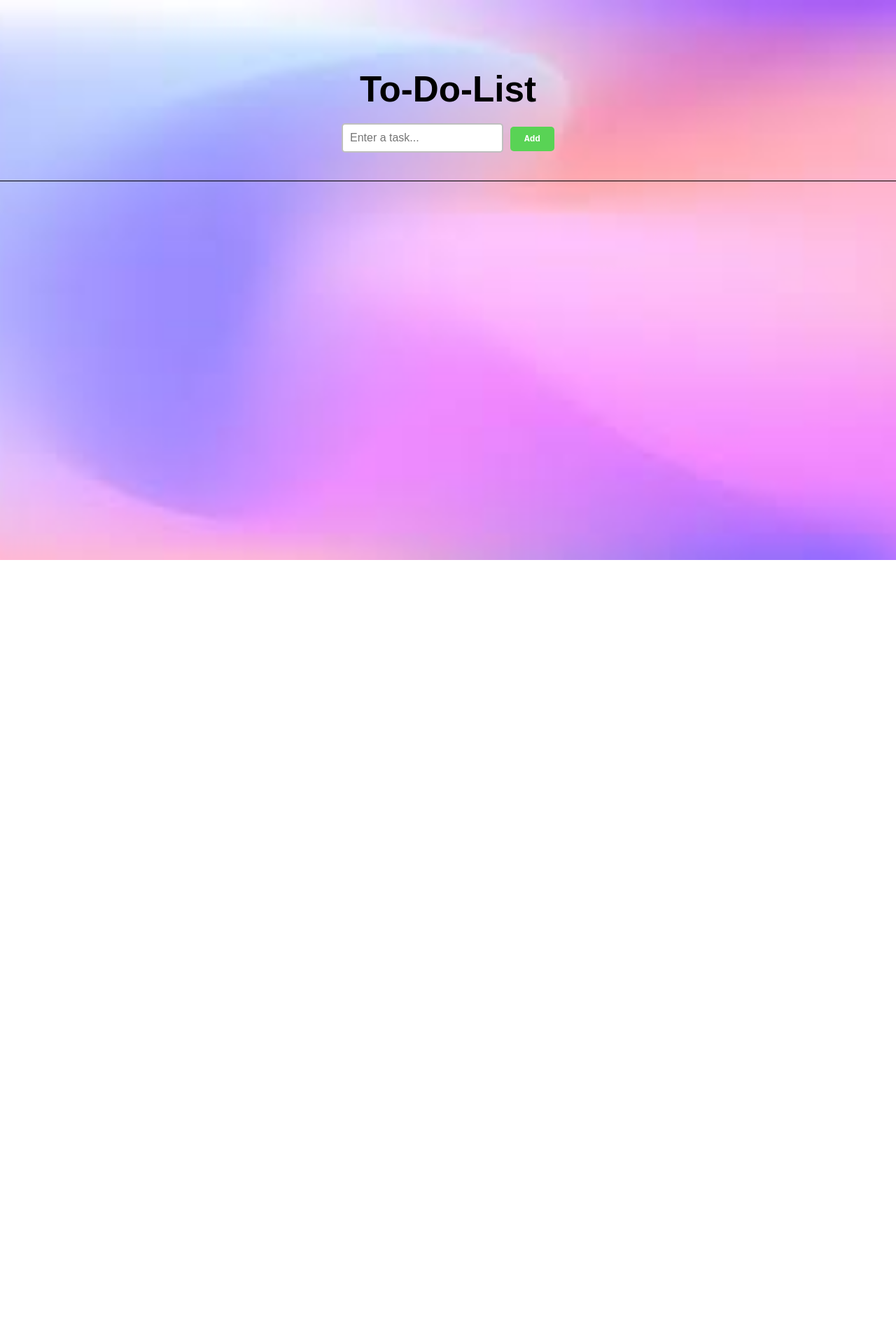
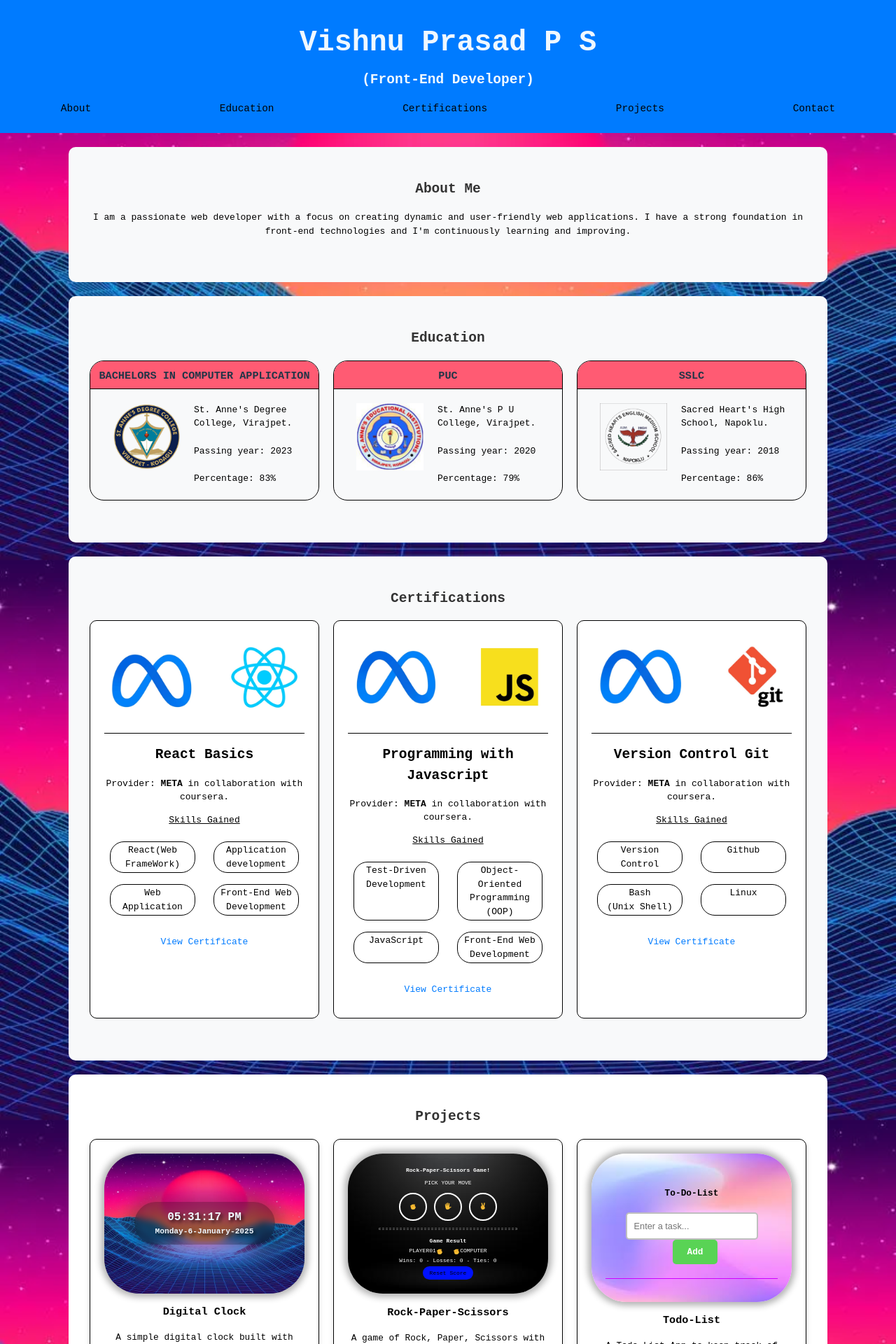
Before and after one commit to vish-prsd/portfolio-website, a React (Vite) app: page /portfolio-website/todo-list in a window 1280 px wide. Shown: the top 1920 px of the page at 70% size. Before the commit the page ends 800 px from the top, so only its background shows below. Built offline with nearby package versions, Linux system fonts and the light colour scheme.

Commit message:
changed BrowserRouter to HashRouter

```diff
--- a/package.json
+++ b/package.json
@@ -15,6 +15,8 @@
     "@emailjs/browser": "^4.4.1",
     "react": "^18.3.1",
     "react-dom": "^18.3.1",
+    "react-router-dom": "^7.1.5",
+    "react-router-hash-link": "^2.4.3",
     "styled-components": "^6.1.14"
   },
   "devDependencies": {
--- a/src/App.jsx
+++ b/src/App.jsx
@@ -1,43 +1,49 @@
-import React from "react";
-import {BrowserRouter as Router, Routes, Route} from "react-router-dom";
+import React, { useEffect } from "react";
+import { HashRouter as Router, Routes, Route, useLocation } from "react-router-dom";
+import { HashLink as Link } from "react-router-hash-link";
 
 import About from "./components/About";
 import Projects from "./components/Projects";
 import Contact from "./components/Contact";
 import Header from "./components/Header";
-import Certifications from "./components/Certifications.jsx";
-import Education from "./components/Education.jsx";
+import Certifications from "./components/Certifications";
+import Education from "./components/Education";
 
-import DigitalClock from "./components/projectComponents/DigitalClock.jsx";
-import RockPaperScissors from "./components/projectComponents/RockPaperScissors.jsx"
-import TodoList from "./components/projectComponents/TodoList.jsx";
-import StopWatch from "./components/projectComponents/Stop-Watch.jsx";
-import CoinFlipGame from "./components/projectComponents/CoinFlip.jsx";
+import DigitalClock from "./components/projectComponents/DigitalClock";
+import RockPaperScissors from "./components/projectComponents/RockPaperScissors";
+import TodoList from "./components/projectComponents/TodoList";
+import StopWatch from "./components/projectComponents/Stop-Watch";
+import CoinFlipGame from "./components/projectComponents/CoinFlip";
+
+function DebugRouter() {
+  const location = useLocation();
+  useEffect(() => {
+    console.log("Navigated to:", location.pathname);
+  }, [location]);
+  return null;
+}
 
 function App() {
   return (
-    <Router basename="portfolio-website">
-      <div className="app">
-
+    <Router>
+      <DebugRouter />
+      <Header />
       <Routes>
-          <Route path = "/" element={
+        <Route path="/" element={
           <>
-            <Header />
-            <About />
-            <Education />
-            <Certifications />
-            <Projects />
-            <Contact />
+            <section id="about"><About /></section>
+            <section id="education"><Education /></section>
+            <section id="certifications"><Certifications /></section>
+            <section id="projects"><Projects /></section>
+            <section id="contact"><Contact /></section>
           </>
-          }/>
+        } />
         <Route path="/digital-clock" element={<DigitalClock />} />
         <Route path="/rock-paper-scissors" element={<RockPaperScissors />} />
-          <Route path="/todo-list" element={<TodoList/>} />
-          <Route path="/stopwatch" element={<StopWatch/>} />
-          <Route path="/coinflip" element={<CoinFlipGame/>} />
+        <Route path="/todo-list" element={<TodoList />} />
+        <Route path="/stopwatch" element={<StopWatch />} />
+        <Route path="/coinflip" element={<CoinFlipGame />} />
       </Routes>
-
-      </div>
     </Router>
   );
 }
--- a/src/components/Header.jsx
+++ b/src/components/Header.jsx
@@ -1,4 +1,5 @@
 import React from "react";
+import { HashLink as Link } from "react-router-hash-link";
 import "../styles/Header.css";
 
 function Header() {
@@ -8,13 +9,11 @@ function Header() {
       <h2>(Front-End Developer)</h2>
       <nav className="header__nav">
         <ul>
-          <li><a href="#about">About</a></li>
-          <li><a href="#education">Education</a></li>
-          <li><a href="#certifications">Certifications</a></li>
-          <li><a href="#projects">Projects</a></li>
-          <li><a href="#contact">Contact</a></li>
-
-
+          <li><Link smooth to="/#about">About</Link></li>
+          <li><Link smooth to="/#education">Education</Link></li>
+          <li><Link smooth to="/#certifications">Certifications</Link></li>
+          <li><Link smooth to="/#projects">Projects</Link></li>
+          <li><Link smooth to="/#contact">Contact</Link></li>
         </ul>
       </nav>
     </header>
--- a/src/projectPreview/components/RockPaperScissorsPreview.jsx
+++ b/src/projectPreview/components/RockPaperScissorsPreview.jsx
@@ -2,8 +2,8 @@ import React, { useState, useEffect } from "react";
 import "../../styles/ProjectPreviewStyles/RockPaperScissorsPreview.css";
 
 const RockPaperScissorsPreview = () => {
-  const [playerMove, setPlayerMove] = useState("");
-  const [computerMove, setComputerMove] = useState("");
+  const [playerMove, setPlayerMove] = useState("rock");
+  const [computerMove, setComputerMove] = useState("rock");
   const [result, setResult] = useState("Game Result");
   const [score, setScore] = useState(() => {
     const savedScore = localStorage.getItem("preview-score");
```
Also changed, not shown: 1 other file (tests, documents, lock files or other folders). Lines whose indentation alone changed are shown as unchanged.
